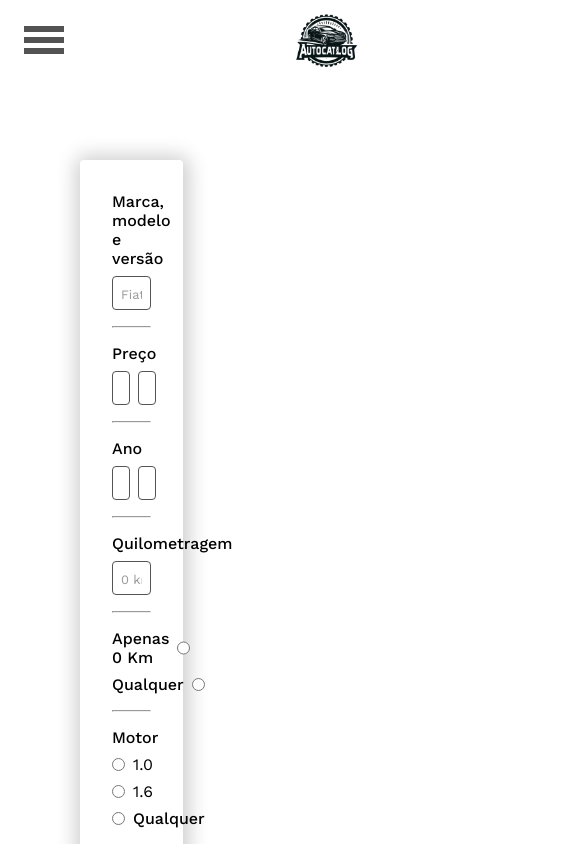
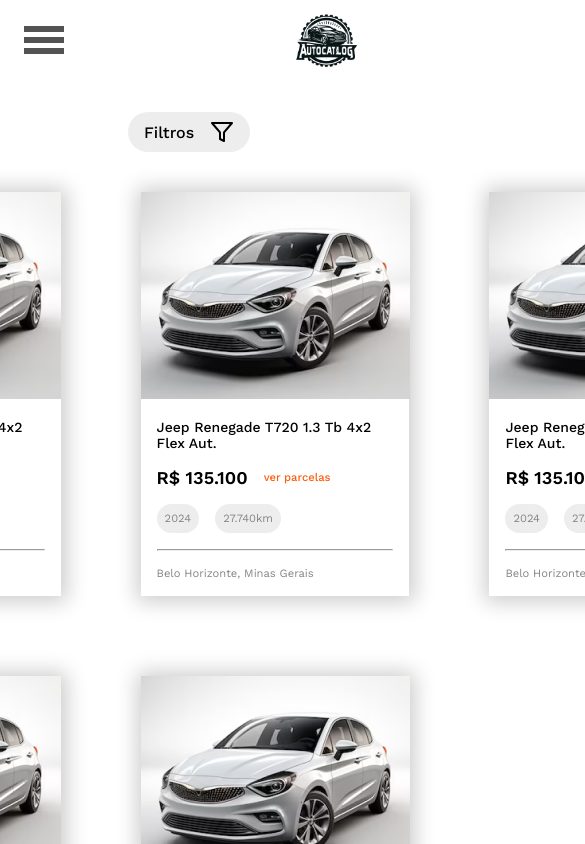
Before and after one commit to amedeirosg/car-catalog, a Next.js app: page /autocatalog in a window 390 px wide. Shown: the top 844 px of the page, 585 px wide, since content can reach past the window. Built offline with nearby package versions, Linux system fonts and the light colour scheme; a web font is replaced by a local one.

Commit message:
finish cards/start create filter mobile

```diff
--- a/src/app/Components/Card/Card.css
+++ b/src/app/Components/Card/Card.css
@@ -0,0 +1,59 @@
+.CardContainer{
+    max-width: 16.8rem;
+    box-shadow: 1px 1px 20px 5px rgba(0,0,0,0.2);
+    height: fit-content;
+    cursor: pointer;
+}
+
+.CardCarInfo{
+    display:flex;
+    flex-direction: column;
+    gap:1rem;
+    padding:1rem;
+}
+
+.CardCarInfo h1 {
+    font-family: 'Work Sans';
+    font-size:0.875rem;
+    font-weight: 500;
+}
+
+.CardCarPrice{
+    display:flex;
+    gap: 1rem;
+    align-items: center;
+}
+
+#PriceCar{
+    font-family: 'Work Sans';
+    font-weight: 600;
+    font-size: 1.125rem;;
+}
+
+#ShowInstallments{
+    font-family: 'Work Sans';
+    font-weight: 500;
+    font-size:0.7rem;
+    color:#FC5D0D;
+    cursor: pointer;
+}
+
+.CardYearKm{
+    display:flex;
+    gap:1rem;
+    color:#858487;
+    font-family: 'Work Sans';
+    font-size:0.7rem;
+}
+
+.CardYearKm p{
+    background: rgba(164, 164, 164, 0.2);
+    padding:.5rem;
+    border-radius:99rem;
+}
+
+.CardCarLocal{
+    font-family:'Work Sans';
+    font-size:0.7rem;
+    color: #858487;
+}
--- a/src/app/Components/Card/card.tsx
+++ b/src/app/Components/Card/card.tsx
@@ -1,5 +1,25 @@
 import "./Card.css";
-
+import Image from "next/image";
+import CarTest from "../../../../public/assets/sellVehicle.png";
 export default function Card() {
-  return <div className="CardContainer"></div>;
+  return (
+    <div className="CardContainer">
+      <Image src={CarTest} alt={"imagem do veículo"} width={269} height={207} />
+      <div className="CardCarInfo">
+        <h1>Jeep Renegade T720 1.3 Tb 4x2 Flex Aut.</h1>
+        <div className="CardCarPrice">
+          <p id="PriceCar">R$ 135.100</p>
+          <p id="ShowInstallments">ver parcelas</p>
+        </div>
+        <div className="CardYearKm">
+          <p>2024</p>
+          <p>27.740km</p>
+        </div>
+        <hr></hr>
+        <div className="CardCarLocal">
+          <p>Belo Horizonte, Minas Gerais</p>
+        </div>
+      </div>
+    </div>
+  );
 }
--- a/src/app/Components/Main/Main.css
+++ b/src/app/Components/Main/Main.css
@@ -3,6 +3,7 @@
     display:flex;
     justify-content: space-between;
     overflow-x: hidden;
+    align-items: center;
 }
 
 .MainTitle{
--- a/src/app/autocatalog/AutoCatalog.css
+++ b/src/app/autocatalog/AutoCatalog.css
@@ -1,3 +1,8 @@
+.AutoCatalogArea{
+    display:flex;
+    gap:5rem;
+}
+
 .AutoCatalogContainer{
     padding: 2rem ;
     margin:5rem 0rem 5rem 5rem;
@@ -86,3 +91,46 @@
     border-color:rgba(67, 9, 213, 0.781);
     box-shadow: 0 0 5px rgba(67, 9, 213, 0.781);
 }
+
+.Cards{
+    margin: 5rem 5rem 0rem 5rem;
+    width: 100%;;
+    display:grid;
+    grid-template-columns: repeat(4,auto);
+    align-items: center;
+    gap:1rem;
+}
+
+
+@media (max-width:1624px){
+    .Cards{
+        grid-template-columns: repeat(3,auto);
+    }
+}
+
+@media(max-width:1300px){
+    .Cards{
+        justify-content: center;
+        gap:5rem;
+        margin-top:7rem;
+        margin-bottom:7rem;
+    }
+
+    .AutoCatalogContainer{
+        display:none;
+    }
+
+    .AutoCatalogFilterMobile{
+        position: absolute;
+        margin:2rem 0rem 0rem 8rem;
+        display:flex;
+        font-family: 'Work Sans';
+        font-weight: 500;
+        background:  rgba(164, 164, 164, 0.2);
+        border-radius:99rem;
+        padding:.5rem 1rem;
+        justify-content: center;
+        align-items: center;
+        gap:1rem;
+    }
+}
--- a/src/app/autocatalog/page.tsx
+++ b/src/app/autocatalog/page.tsx
@@ -1,3 +1,5 @@
+import { Filter } from "lucide-react";
+import Card from "../Components/Card/card";
 import Header from "../Components/Header/header";
 import "./AutoCatalog.css";
 
@@ -5,6 +7,7 @@
   return (
     <div className="Header">
       <Header />
+      <div className="AutoCatalogArea">
         <div className="AutoCatalogContainer">
           <div className="AutoCatalogFilters">
             <div className="AutoCatalogBrand">
@@ -93,6 +96,18 @@
             </div>
           </div>
         </div>
+        <div className="AutoCatalogFilterMobile">
+          <span>Filtros</span>
+          <Filter />
+        </div>
+        <div className="Cards">
+          <Card />
+          <Card />
+          <Card />
+          <Card />
+          <Card />
+        </div>
+      </div>
     </div>
   );
 }
```
Also changed, not shown: public/assets/sellVehicle.png (added). Lines whose indentation alone changed are shown as unchanged.
